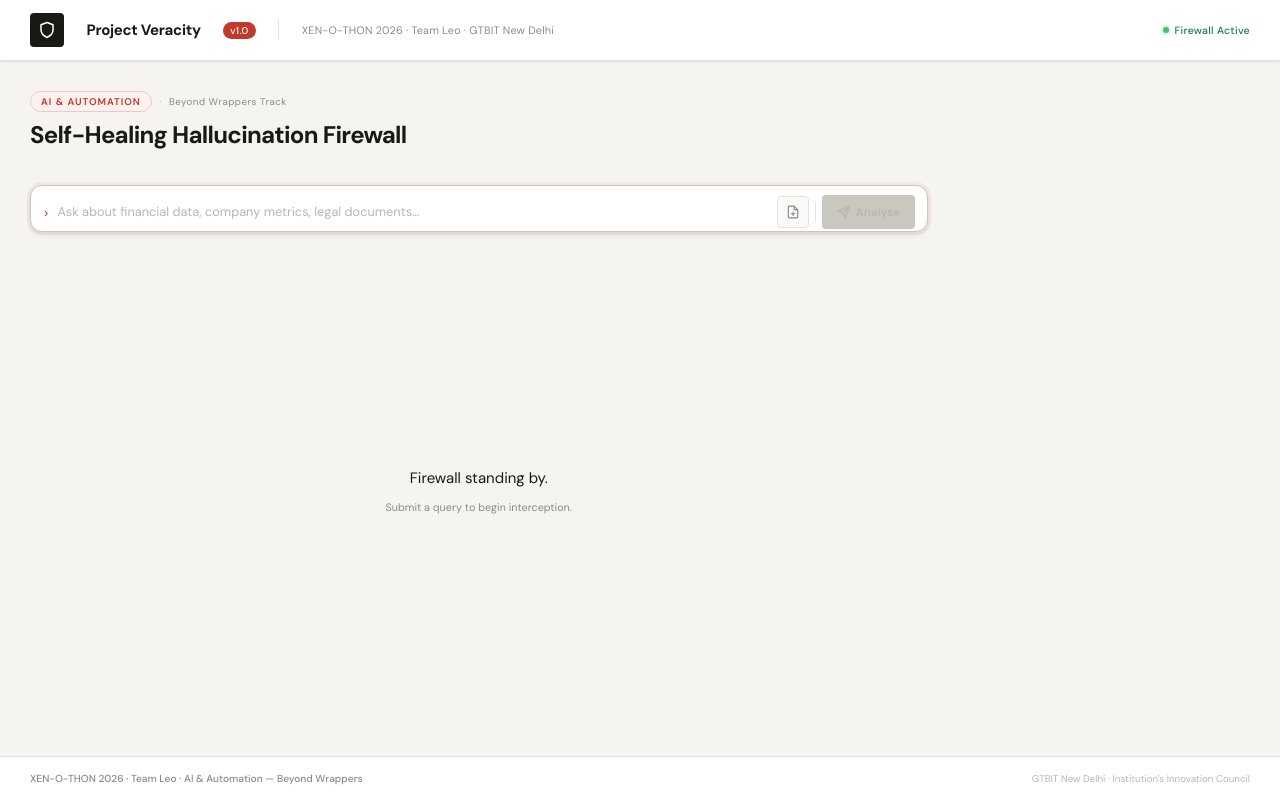
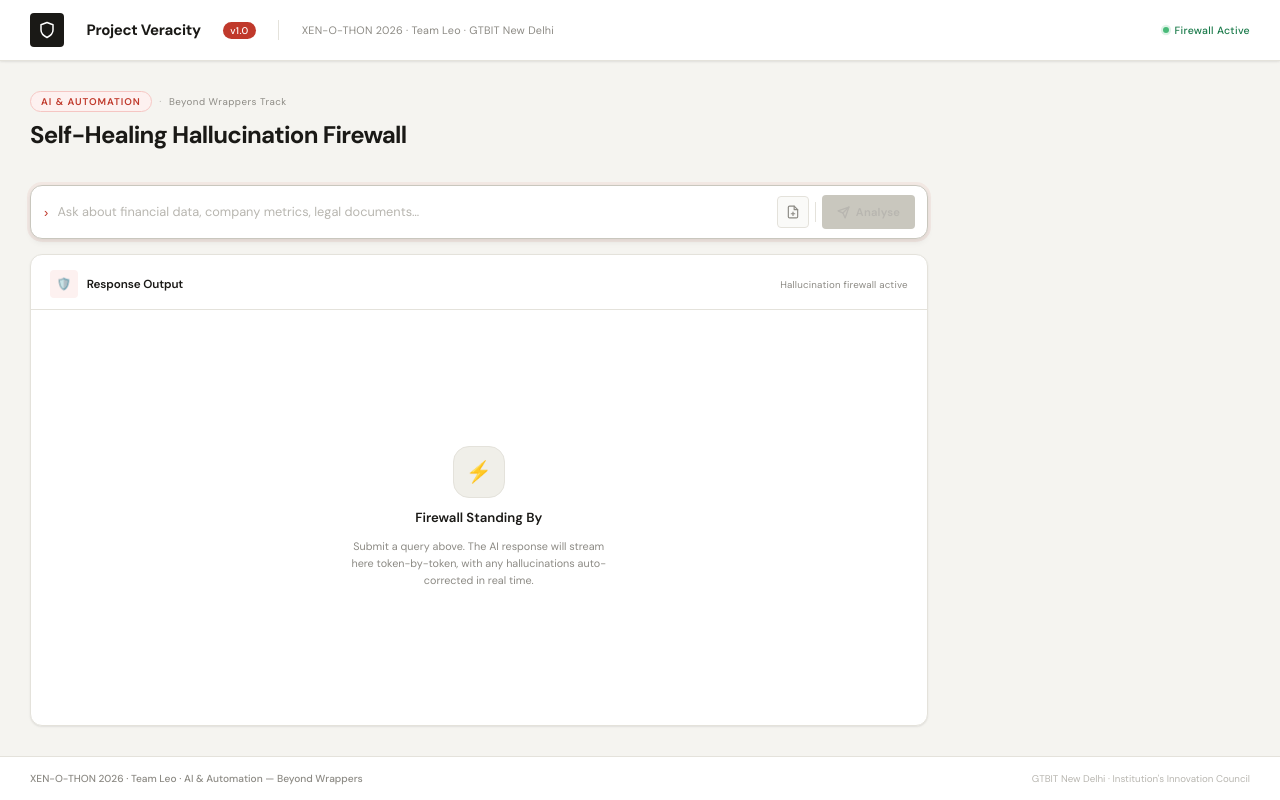
Before and after one commit to neelgundale16/Team-Leo, a Next.js app in the folder frontend/veracity-ui/: page / in a window 1280 px wide. Built offline with nearby package versions, Linux system fonts and the light colour scheme; a web font is replaced by a local one.

Commit message:
modify TokenStream.tsx

```diff
--- a/frontend/veracity-ui/src/components/TokenStream.tsx
+++ b/frontend/veracity-ui/src/components/TokenStream.tsx
@@ -9,13 +9,12 @@ interface TokenStreamProps {
 
 function CorrectedToken({ token }: { token: Token }) {
   return (
-    <span className="token-corrected-wrapper">
-      <span className="token-original-strike">{token.text}</span>
-      <span className="token-corrected group">
+    <span className="token-corrected-wrap">
+      <span className="token-original">{token.text}</span>
+      <span className="token-corrected">
         {token.correction ?? token.text}
         <span className="token-tooltip">
-          <span className="tooltip-icon">✓</span>
-          Auto-Corrected via:{' '}
+          ✓ Auto-Corrected via:{' '}
           <span className="tooltip-source">{token.source ?? 'verified source'}</span>
         </span>
       </span>
@@ -26,37 +25,56 @@ function CorrectedToken({ token }: { token: Token }) {
 export default function TokenStream({ tokens, isStreaming }: TokenStreamProps) {
   if (tokens.length === 0 && !isStreaming) {
     return (
-      <div className="stream-empty">
-        <div className="empty-grid" aria-hidden="true">
-          {Array.from({ length: 48 }).map((_, i) => (
-            <span key={i} className="grid-dot" />
-          ))}
+      <div className="stream-card">
+        <div className="card-header">
+          <div className="card-icon card-icon-red">🛡️</div>
+          <span className="card-title">Response Output</span>
+          <span className="card-subtitle">Hallucination firewall active</span>
         </div>
-        <p className="empty-label">Firewall standing by.</p>
-        <p className="empty-sub">Submit a query to begin interception.</p>
+        <div className="stream-body">
+          <div className="stream-empty">
+            <div className="empty-illustration">⚡</div>
+            <p className="empty-title">Firewall Standing By</p>
+            <p className="empty-sub">
+              Submit a query above. The AI response will stream here token-by-token,
+              with any hallucinations auto-corrected in real time.
+            </p>
+          </div>
+        </div>
       </div>
     );
   }
 
   return (
-    <div className="token-stream-container">
-      <div className="token-stream-output">
-        {tokens.map((token) => {
-          if (token.status === 'corrected') {
-            return <CorrectedToken key={token.id} token={token} />;
-          }
-          return (
-            <span
-              key={token.id}
-              className={`token-base token-fade-in ${
-                token.status === 'streaming' ? 'token-streaming' : ''
-              }`}
-            >
-              {token.text}
-            </span>
-          );
-        })}
-        {isStreaming && <span className="cursor-blink" aria-hidden="true" />}
+    <div className="stream-card">
+      <div className="card-header">
+        <div className="card-icon card-icon-red">🛡️</div>
+        <span className="card-title">Response Output</span>
+        {isStreaming && (
+          <span className="card-subtitle" style={{ color: 'var(--green)', display: 'flex', alignItems: 'center', gap: '5px' }}>
+            <span className="status-dot" style={{ width: '6px', height: '6px', background: 'var(--green-mid)', borderRadius: '50%', animation: 'pulse-green 1.5s ease-in-out infinite', display: 'inline-block' }} />
+            Streaming
+          </span>
+        )}
+        {!isStreaming && tokens.length > 0 && (
+          <span className="card-subtitle">
+            {tokens.filter(t => t.status === 'corrected').length > 0
+              ? `${tokens.filter(t => t.status === 'corrected').length} correction(s) applied`
+              : 'No hallucinations detected'}
+          </span>
+        )}
+      </div>
+      <div className="stream-body">
+        <div className="token-output">
+          {tokens.map((token) =>
+            token.status === 'corrected' ? (
+              <CorrectedToken key={token.id} token={token} />
+            ) : (
+              <span key={token.id} className="token-base">{token.text}</span>
+            )
+          )}
+          {isStreaming && <span className="cursor-blink" aria-hidden="true" />}
+        </div>
       </div>
     </div>
   );
```
